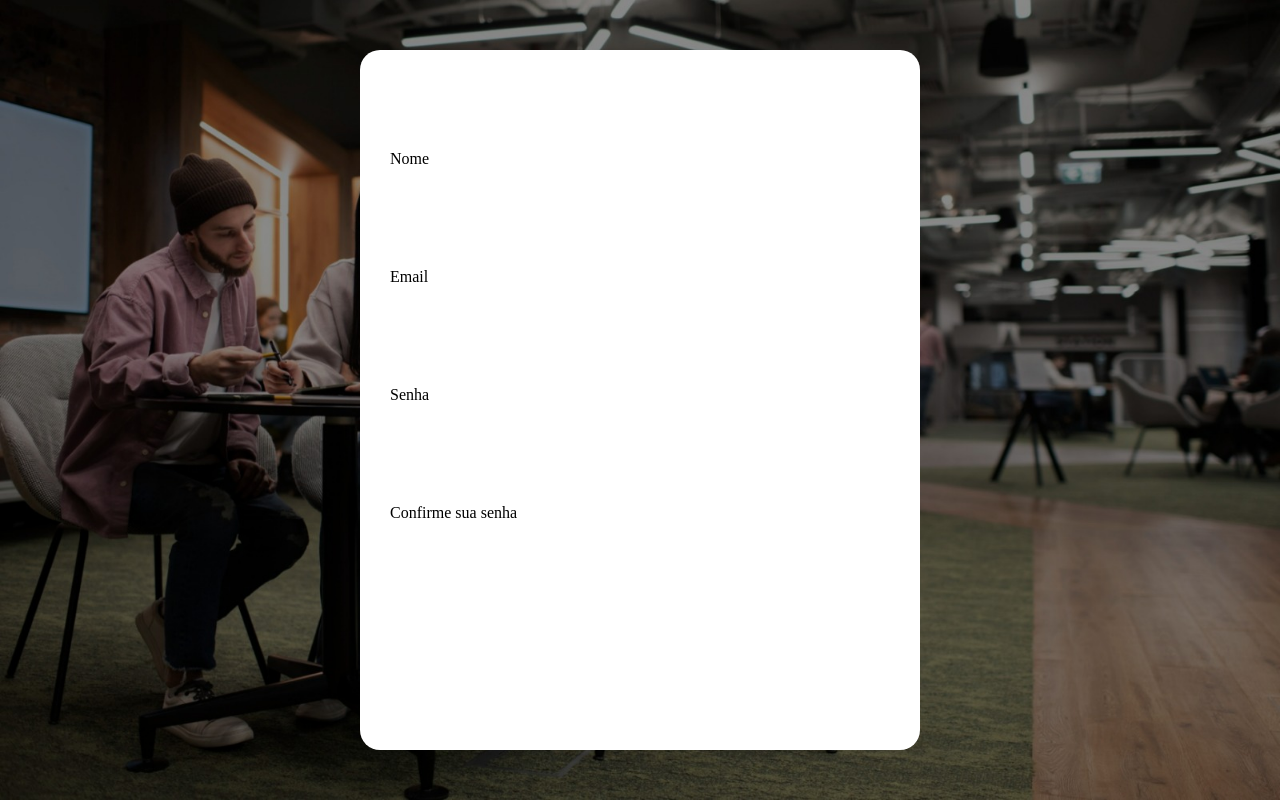
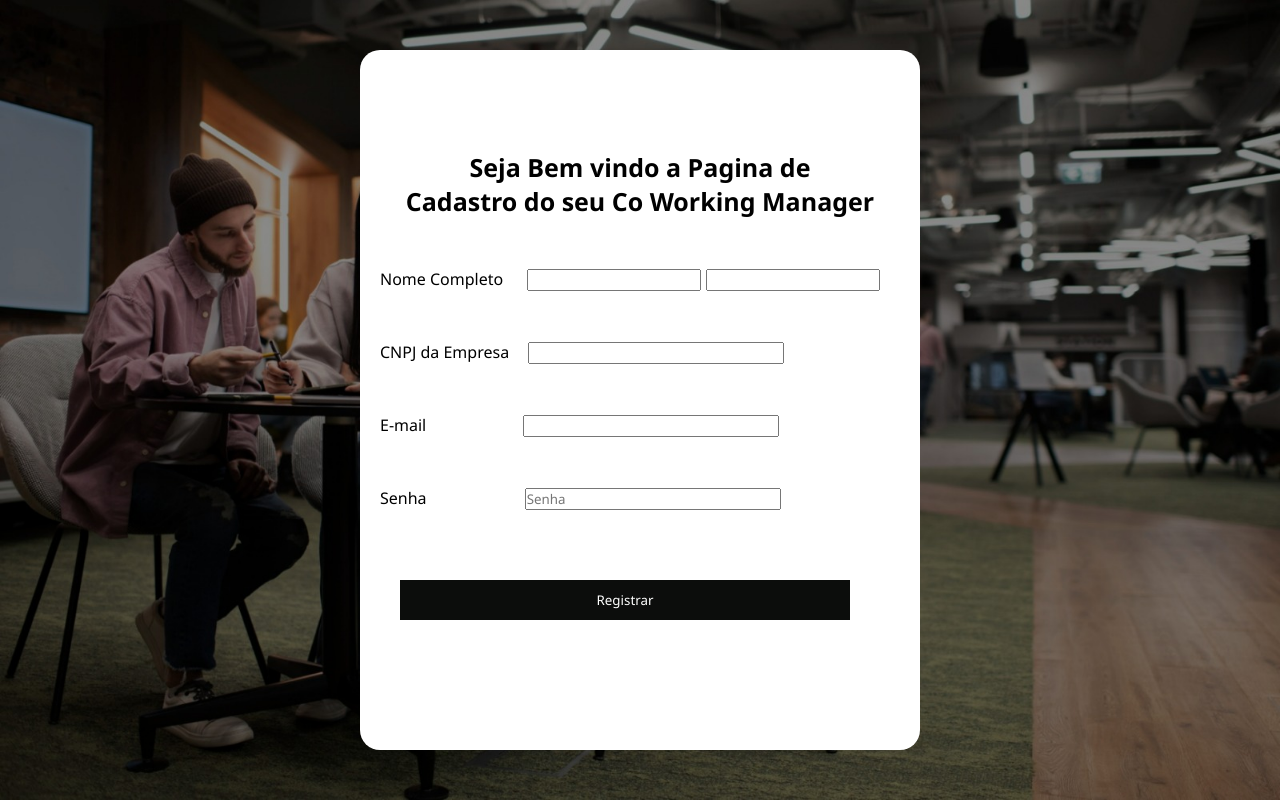
Before and after one commit to LucasCPena/Tcc-Front-end, a plain HTML site: page Register.html in a window 1280 px wide. Drawn offline with Linux system fonts and the light colour scheme.

Commit message:
Added registration page, along with css start

```diff
--- a/Register.css
+++ b/Register.css
@@ -1,6 +1,7 @@
 *{
     margin: 0;
     padding: 0;
+    font-family: 'Segoe UI', Tahoma, Geneva, Verdana, sans-serif;
     box-sizing: border-box;
 }
 
@@ -23,18 +24,69 @@ body{
     display: flex column;
 }
 
+.Container h1 {
+    font-size: 25px;
+    text-align: center;
+    margin-top: 100px;
+    margin-bottom: 40px;
+}
+
 .Name{
-    margin: 100px 30px;
+    margin: 50px 20px;
+}
+.Name input{
+    width: 174px;
+}
+.Name span{
+    margin-right: 20px;
+}
+
+.CNPJ{
+    margin: 50px 20px;
+}
+
+.CNPJ input{
+    width: 20vw;
+}
+
+.CNPJ span{
+    margin-right: 15.2px;
+}
+
+.pass{
+    margin: 50px 20px;
+}
+
+.pass input{
+    width: 20vw;
+}
+
+.pass span{
+    margin-right: 94px;
 }
 
 .Email{
-    margin: 100px 30px;
+    margin: 50px 20px;
 }
 
-.Password{
-    margin: 100px 30px;
+.Email input{
+    width: 20vw;
 }
 
-.Confirm{
-    margin: 100px 30px;
+.Email span{
+    margin-right: 93px;
 }
+
+button {
+    background-color: #0c0d0c;
+    border: none;
+    color: white;
+    cursor: pointer;
+    height: 40px;
+    margin: 20px 40px 20px;
+    width: 450px;
+}
+
+button:hover {
+    background-color: #1e211f;
+}
--- a/Register.html
+++ b/Register.html
@@ -1,5 +1,6 @@
 <!DOCTYPE html>
 <html lang="en">
+
 <head>
     <meta charset="UTF-8">
     <meta http-equiv="X-UA-Compatible" content="IE=edge">
@@ -9,33 +10,41 @@
 
     <title>Cadastro</title>
 </head>
+
 <body>
 
-     <div class="Container">
-          <div class="Name">
-            <span>
-                Nome
-            </span>
-          </div>
+    <div class="Container">
 
-          <div class="Email">
-             Email
-          </div>
+        <h1> Seja Bem vindo a Pagina de <br> Cadastro do seu Co Working Manager</h1>
 
-          <div class="Password">
-             Senha
-          </div>
-
-        <div class="Confirm">
-            <span>
-                Confirme sua senha
-            </span>
-
+        <div class="Name" id="usuario">
+            <span> Nome Completo</span>
+            <input type="text">
+            <input type="text">
         </div>
 
+        <div class="CNPJ" id="usuario">
+            <span> CNPJ da Empresa</span>
+            <input type="text">
+        </div>
 
-     </div>
+       <div class="Email" id="senha">
+            <span>E-mail</span>
+            <input type="password">
+        </div>
+        <div class="pass" id="senha">
+            <span>Senha</span>
+            <input type="password" placeholder="Senha">
+        </div>
+
+        <button id="btnentrar">
+            Registrar
+        </button>
+
+
+    </div>
 
 
 </body>
+
 </html>
--- a/login.css
+++ b/login.css
@@ -66,7 +66,6 @@ button:hover {
 
 }
 
-
 .pass {
     width: 100%;
     margin: 30px 0;
--- a/login.js
+++ b/login.js
@@ -8,6 +8,7 @@ document.getElementById("btnentrar").addEventListener("click", function() {
     }
 
     var usermock = [
+
         { email: "teste@gmail.com", senha: "teste" },
 
     ];
--- a/style.css
+++ b/style.css
@@ -2,6 +2,7 @@
     margin: 0;
     padding: 0;
 }
+
 body{
     background-color: black;
 }
```
